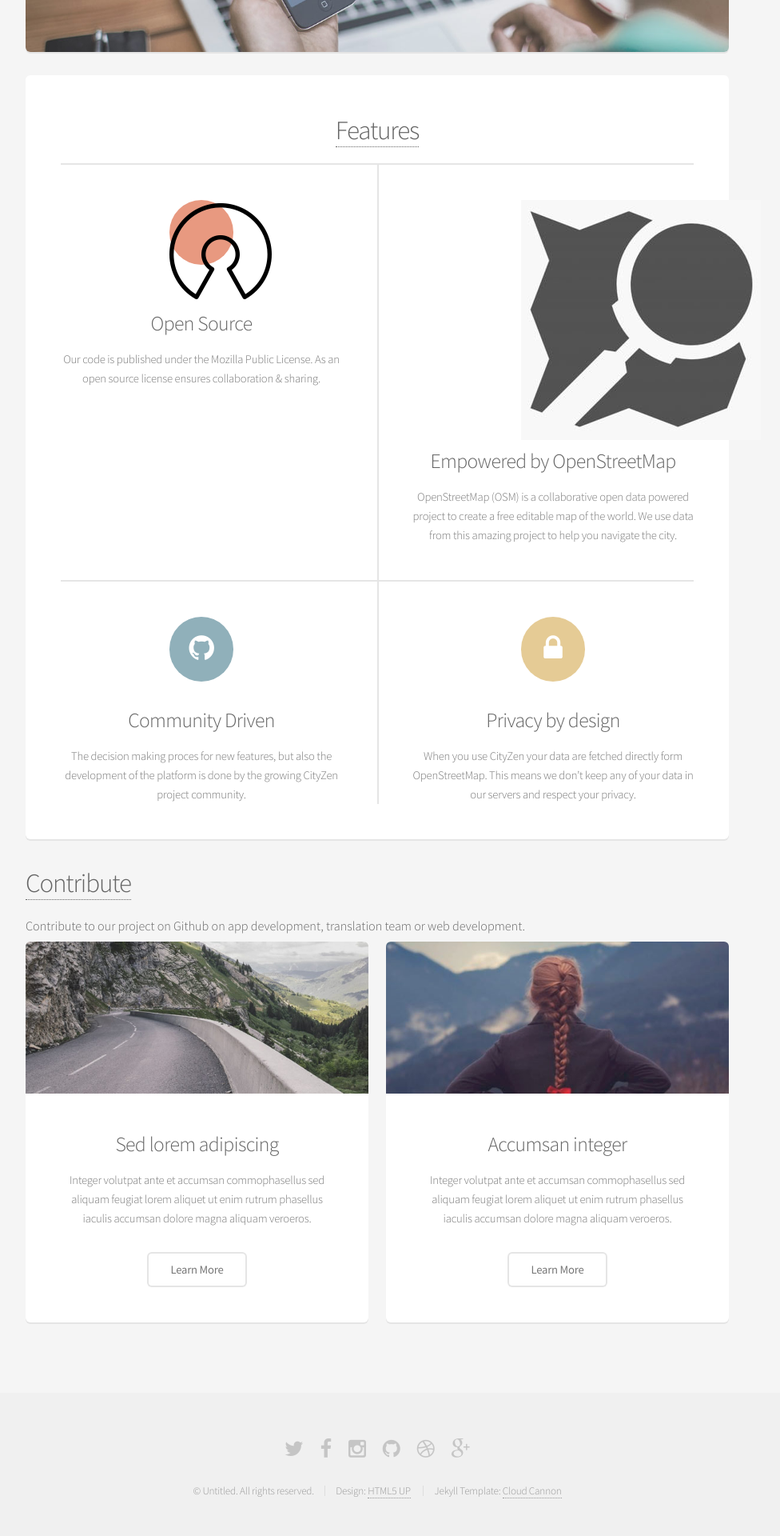
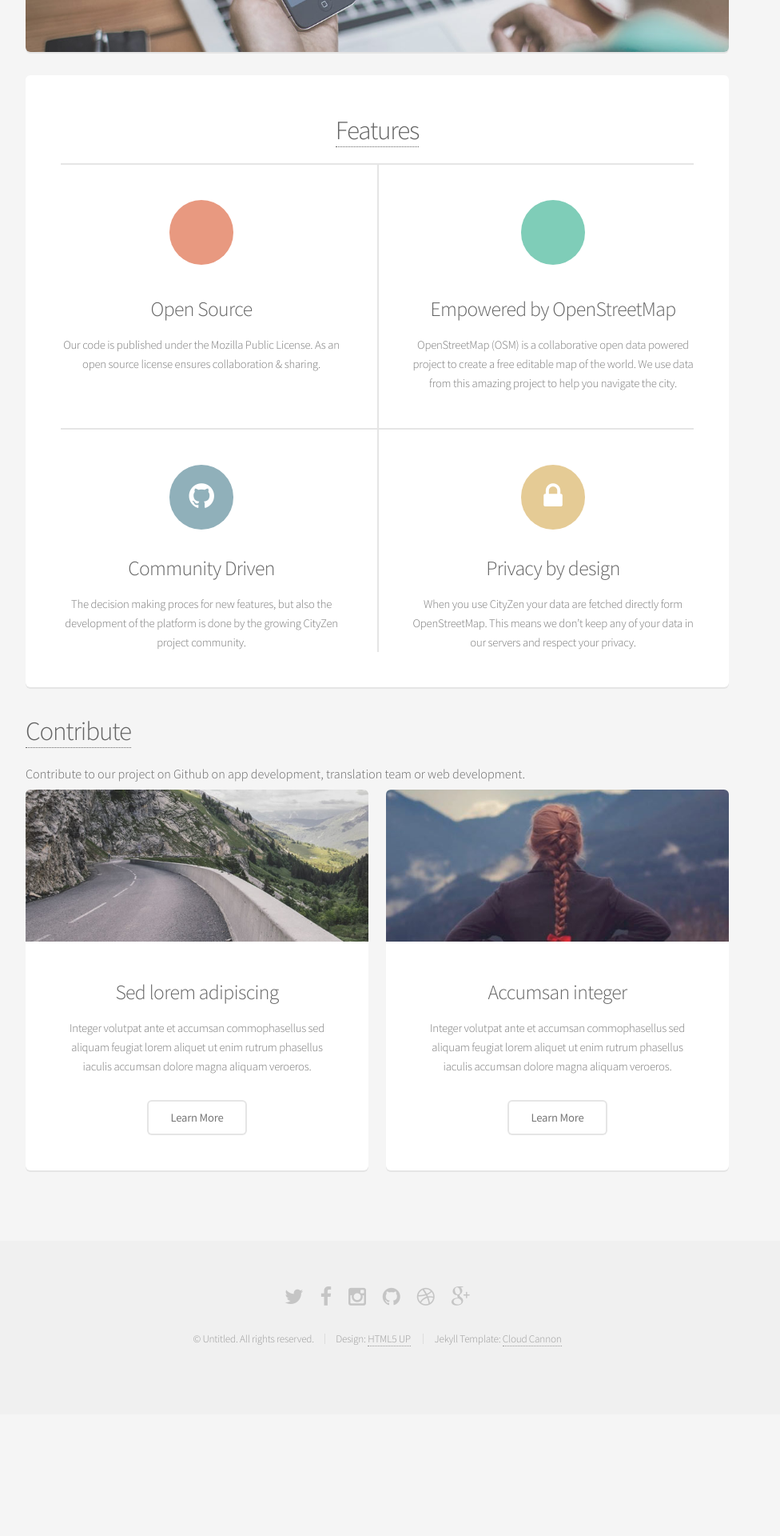
Before and after one commit to CityZenApp/Website, a Jekyll site: the page built from index.html, in a window 1280 px wide. Shown: the part 966-2886 px from the top of the page at 80% size, without its empty margins (168-1144 px from the left). Built offline with Jekyll 4.4.1, drawn with Linux system fonts in a browser that asks for light colours; the list of posts is cut into pages by our own code; after the commit the page ends 2734 px from its top, so only the background shows below that.

Commit message:
Update index.html

```diff
--- a/index.html
+++ b/index.html
@@ -19,15 +19,14 @@
 	<h2><a name="features">Features</a></h2>
 	<div class="features-row">
 		<section>
-			<span class="icon major accent2">
-			<img src="/assets/images/opensource.png" alt="logo open source"/>
+			<span class="icon major fa-creative-commons accent2">
 			</span>
 			<h3>Open Source</h3>
 			<p>Our code is published under the Mozilla Public License. As an open source license ensures collaboration & sharing.</p>
 		</section>
 		<section>
-			<span class="icon major accent3">
-			<img src="/assets/images/openstreetmap_logo.jpg" alt="osm logo"/>
+			<span class="icon major fa-map-o accent3">
+
 			</span>
 			<h3>Empowered by OpenStreetMap</h3>
 			<p>OpenStreetMap (OSM) is a collaborative open data powered project to create a free editable map of the world. We use data from this amazing project to help you navigate the city.</p>
```
